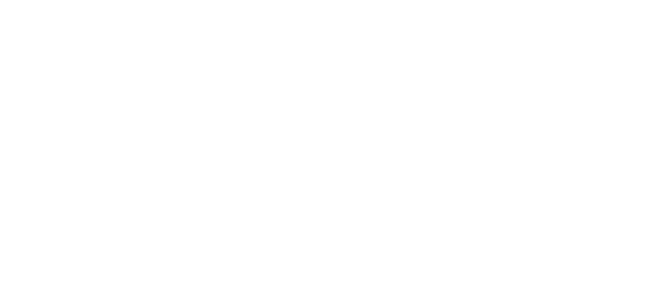
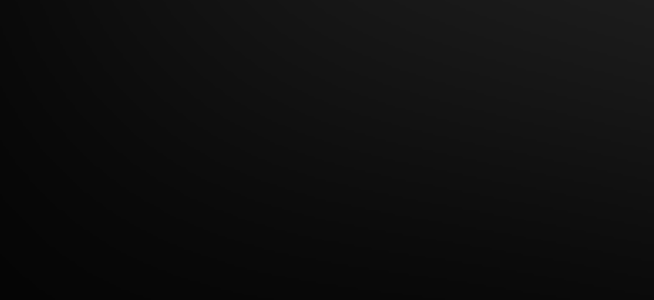
Before and after one commit to cesardarizaleta/Satelite, a React (Create React App) app: page / in a window 1280 px wide. Shown: the top 300 px of the page, without its empty margins (626-1280 px from the left). Built offline with nearby package versions, Linux system fonts and the light colour scheme.

Commit message:
creando main

```diff
--- a/package.json
+++ b/package.json
@@ -3,15 +3,21 @@
   "version": "0.1.0",
   "private": true,
   "dependencies": {
+    "@react-three/fiber": "^8.17.6",
     "@testing-library/jest-dom": "^5.17.0",
     "@testing-library/react": "^13.4.0",
     "@testing-library/user-event": "^13.5.0",
+    "@types/three": "^0.167.2",
     "autoprefixer": "^10.4.20",
+    "framer-motion": "^11.3.30",
     "postcss": "^8.4.41",
     "react": "^18.3.1",
     "react-dom": "^18.3.1",
+    "react-icons": "^5.3.0",
     "react-scripts": "5.0.1",
+    "shadergradient": "^1.2.14",
     "tailwindcss": "^3.4.10",
+    "three": "^0.167.1",
     "web-vitals": "^2.1.4"
   },
   "scripts": {
--- a/src/App.js
+++ b/src/App.js
@@ -1,10 +1,12 @@
-import './App.css';
+import React from 'react'
+import Main from './pages/main'
 
 function App() {
   return (
-    <div>
-    </div>
-  );
+    <>
+      <Main />
+    </>
+  )
 }
 
-export default App;
+export default App
--- /dev/null
+++ b/src/pages/main.jsx
@@ -0,0 +1,10 @@
+import React from "react";
+import "./style/main.css";
+
+export default function Main() {
+    return (
+        <main className="w-screen h-screen bg-center bg-cover">
+
+        </main>
+    )
+}
--- /dev/null
+++ b/src/pages/style/main.css
@@ -0,0 +1,3 @@
+main {
+    background: url('../../resources/main-back.png');
+}
```
Also changed, not shown: src/resources/main-back.png (added), 1 other file (tests, documents, lock files or other folders).
